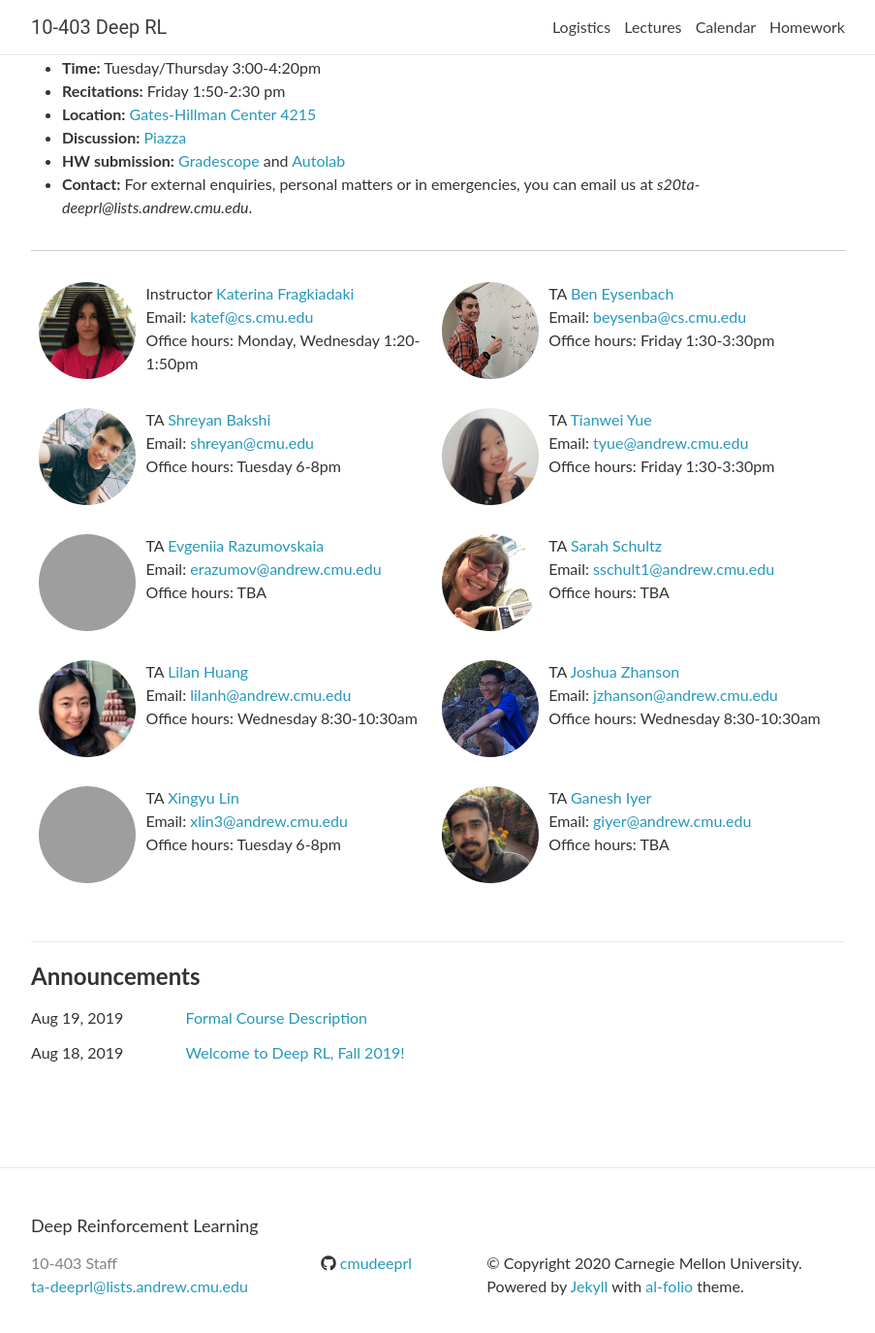
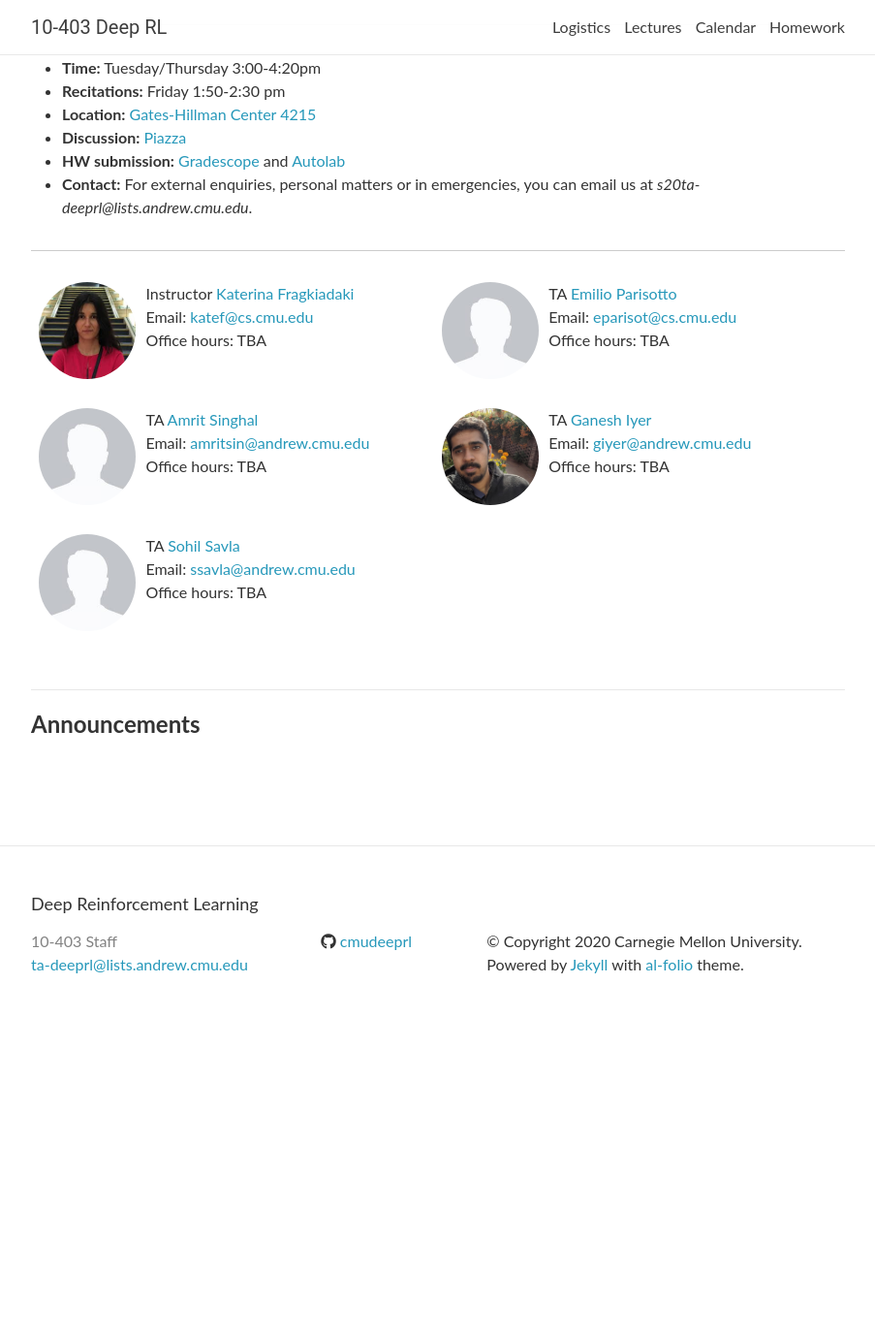
Before and after one commit to cmudeeprl/Spring202010403website, a Jekyll site: the page built from _pages/about.md, in a window 1280 px wide and 1400 px high, scrolled down 520 px. Shown: the top 1375 px of the window at 97% size, without its empty margins (188-1091 px from the left). Built offline with Jekyll 4.4.1, drawn with Linux system fonts in a browser that asks for light colours; nearby versions of some CDN libraries; comment, search, counter and statistics services are not loaded; after the commit the page ends 1588 px from its top, so only the background shows below that; grey boxes are pictures that could not be loaded.

Commit message:
TA list, grading policy changed

```diff
--- a/_announcements/2019-08-26-welcome.md
+++ /dev/null
@@ -1,27 +0,0 @@
----
-layout: post
-date: 2019-08-18
-inline: false
-title: Welcome to Deep RL, Fall 2019!
----
-
-We are excited to welcome you to the Fall 2019 offering of the 10-703 class!
-<br />
-
-A few organizational details:
-- **Lectures.**
-  This semester, we offer an in-class and an online sections of the course.
-  For students enrolled in the online section, the lectures will be live-streamed and recorded.
-  You can find the links to all materials, including slides and video streams, on the [lectures]({{ "/lectures" | relative_url }}) page.
-
-- **Logistics.**
-  Please make sure to familiarize yourself with the class [logistics]({{ "/logistics" | relative_url }}).
-
-- **Homework assignments.**
-  Release and due dates for homework assignments are reflected in the [schedule]({{ "/lectures" | relative_url }}) (announcements will be posted on [Piazza](https://piazza.com/class/jzeuvsh15mo3pu){:target="\_blank"}).
-  Relevant information will also appear on the [homework]({{ "/homework" | relative_url }}) page.
-<br />
-
-We are looking forward to a productive semester working with you!
-
-**---The 10-703 Course Staff**
--- a/_data/staff.yml
+++ b/_data/staff.yml
@@ -2,60 +2,30 @@ Instructors:
     - name: Katerina Fragkiadaki
       email: katef@cs.cmu.edu
       url: https://www.cs.cmu.edu/~katef/
-      office-hours: Monday, Wednesday 1:20-1:50pm
+      office-hours: TBA
       image: staff/katef.jpeg
 
 TAs:
-    - name: Ben Eysenbach
-      email: beysenba@cs.cmu.edu
-      url: https://ben-eysenbach.github.io/
-      office-hours: Friday 1:30-3:30pm
-      image: staff/beysenba.jpg
+    - name: Emilio Parisotto
+      email: eparisot@cs.cmu.edu
+      url: Fill
+      office-hours: TBA
+      image: staff/generic.jpeg
 
-    - name: Shreyan Bakshi
-      email: shreyan@cmu.edu
-      url: https://www.linkedin.com/in/shreyanb
-      office-hours: Tuesday 6-8pm
-      image: staff/shreyanb.jpg
-
-    - name: Tianwei Yue
-      email: tyue@andrew.cmu.edu
+    - name: Amrit Singhal
+      email: amritsin@andrew.cmu.edu
       url: Fill
-      office-hours: Friday 1:30-3:30pm
-      image: staff/tyue.jpg
-
-    - name: Evgeniia Razumovskaia
-      email: erazumov@andrew.cmu.edu
-      url: https://www.linkedin.com/in/evgeniia-razumovskaia/
-      office-hours: "TBA"
-      image: staff/erazumov.png
-
-    - name: Sarah Schultz
-      email: sschult1@andrew.cmu.edu
-      url: https://www.linkedin.com/in/seschultz/
-      office-hours: "TBA"
-      image: staff/sschult1.png
-
-    - name: Lilan Huang
-      email: lilanh@andrew.cmu.edu
-      url: Fill
-      office-hours: Wednesday 8:30-10:30am
-      image: staff/lilanh.jpg
-
-    - name: Joshua Zhanson
-      email: jzhanson@andrew.cmu.edu
-      url: http://jzhanson.com/
-      office-hours: Wednesday 8:30-10:30am
-      image: staff/jzhanson.JPG
-
-    - name: Xingyu Lin
-      email: xlin3@andrew.cmu.edu
-      url: https://xingyu-lin.github.io/
-      office-hours: Tuesday 6-8pm
-      image: staff/xlin3.png
+      office-hours: TBA
+      image: staff/generic.jpeg
 
     - name: Ganesh Iyer
       email: giyer@andrew.cmu.edu
       url: https://epiception.github.io/
-      office-hours: "TBA"
+      office-hours: TBA
       image: staff/giyer.jpg
+
+    - name: Sohil Savla
+      email: ssavla@andrew.cmu.edu
+      url: Fill
+      office-hours: TBA
+      image: staff/generic.jpeg
--- a/_pages/about.md
+++ b/_pages/about.md
@@ -19,7 +19,7 @@ Upon completion of this course, you should be able to
 
 - **Time:** Tuesday/Thursday 3:00-4:20pm
 - **Recitations:** Friday 1:50-2:30 pm
-- **Location:** [Gates-Hillman Center 4215](https://goo.gl/maps/yHhPXX3BUvuJp31i6){:target="\_blank"}
+- **Location:** [Gates-Hillman Center 4215](https://goo.gl/maps/74vUj6uoaTTzYM937){:target="\_blank"}
 - **Discussion:** [Piazza](https://piazza.com/class/jzeuvsh15mo3pu){:target="\_blank"}
 - **HW submission:** [Gradescope](https://www.gradescope.com/courses/56699){:target="\_blank"} and [Autolab](https://autolab.andrew.cmu.edu/courses/10703-f19){:target="\_blank"}
 - **Contact:** For external enquiries, personal matters or in emergencies, you can email us at *s20ta-deeprl@lists.andrew.cmu.edu*.
```
Also changed, not shown: _announcements/2019-08-26-description.md (deleted, +0 -41 lines), _pages/logistics.md (+3 -3 lines), assets/img/staff/beysenba.jpg (deleted), assets/img/staff/jzhanson.JPG (deleted), assets/img/staff/lilanh.jpg (deleted), assets/img/staff/shreyanb.jpg (deleted), assets/img/staff/sschult1.png (deleted), assets/img/staff/tyue.jpg (deleted), 2 other files.
